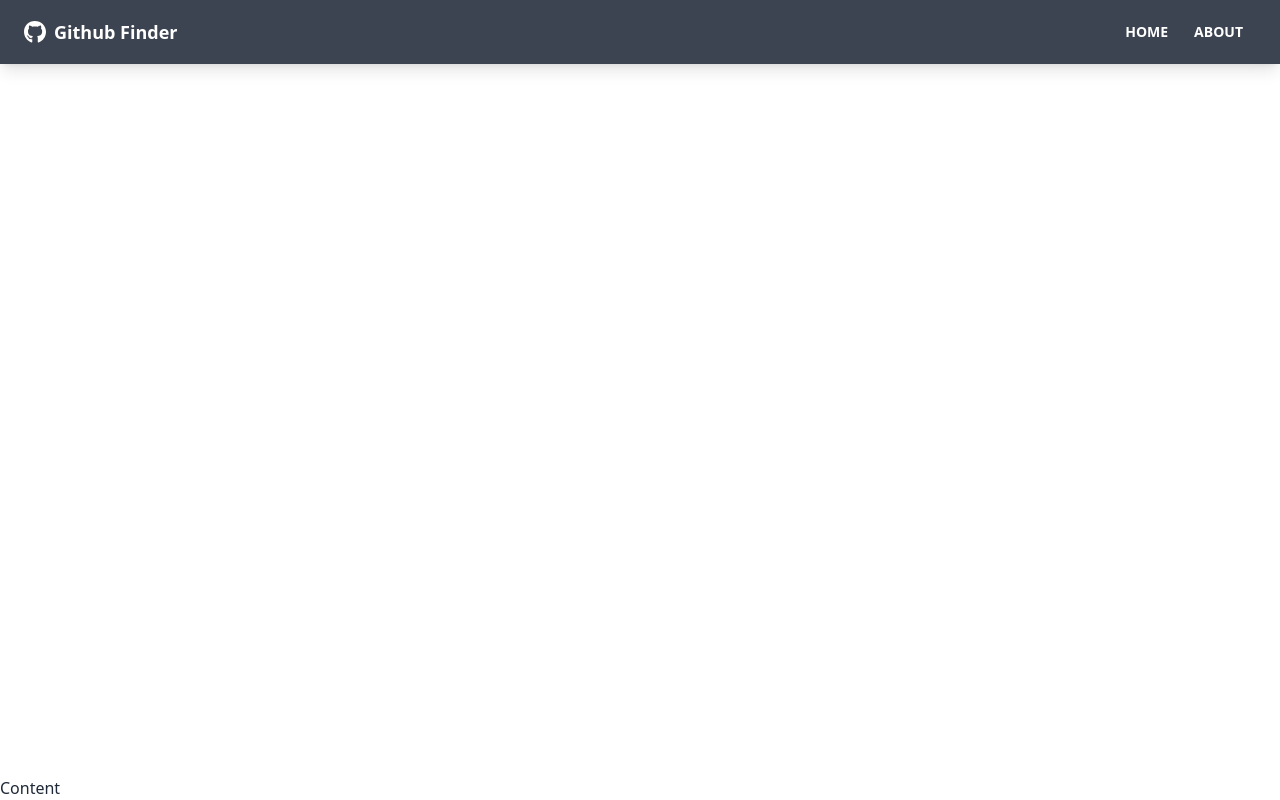
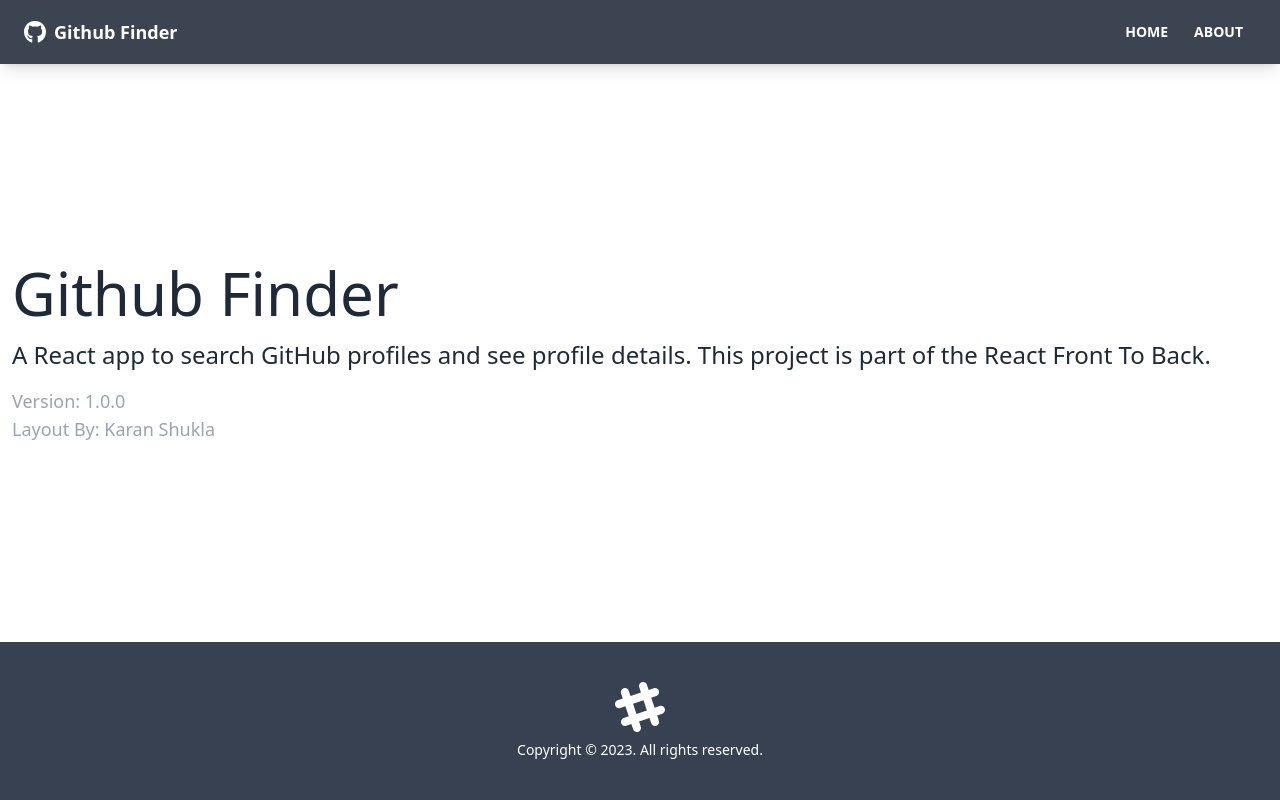
Before and after one commit to karanshukla430/github_finder, a React (Create React App) app: page /about in a window 1280 px wide. Built offline with nearby package versions, Linux system fonts and the light colour scheme.

Commit message:
2nd commit

```diff
--- a/src/App.js
+++ b/src/App.js
@@ -1,5 +1,11 @@
 import { BrowserRouter as Router, Route, Routes } from 'react-router-dom'
 import Navbar from './Components/Layout/Navbar';
+import Footer from './Components/Layout/Footer';
+import About from './pages/About';
+import NotFound from './pages/NotFound';
+import Home from './pages/Home';
+
+
 
 function App() {
   return (
@@ -7,7 +13,18 @@
      <div className="flex flex-col justify-between h-screen">
       <Navbar />
 
-      <main>Content</main>
+      <main className='container mx-auto px-3 pb-12'>
+        <Routes>
+            <Route path='/' element={<Home />} />
+            <Route path='/about' element={<About />} />
+            <Route path='/notfound' element={<NotFound />} />
+            <Route path='/*' element={<NotFound />} />
+        </Routes>
+
+
+      </main>
+
+      <Footer />
      </div>
 
     </Router>
--- /dev/null
+++ b/src/Components/Layout/Footer.jsx
@@ -0,0 +1,28 @@
+
+
+function Footer() {
+    const footerYear = new Date().getFullYear()
+
+  return (
+    <footer className='footer p-10 bg-gray-700 text-primary-content footer-center'>
+        <div>
+        <svg
+          width='50'
+          height='50'
+          viewBox='0 0 24 24'
+          xmlns='http://www.w3.org/2000/svg'
+          fillRule='evenodd'
+          clipRule='evenodd'
+          className='inline-block fill-current'
+        >
+          <path d='M22.672 15.226l-2.432.811.841 2.515c.33 1.019-.209 2.127-1.23 2.456-1.15.325-2.148-.321-2.463-1.226l-.84-2.518-5.013 1.677.84 2.517c.391 1.203-.434 2.542-1.831 2.542-.88 0-1.601-.564-1.86-1.314l-.842-2.516-2.431.809c-1.135.328-2.145-.317-2.463-1.229-.329-1.018.211-2.127 1.231-2.456l2.432-.809-1.621-4.823-2.432.808c-1.355.384-2.558-.59-2.558-1.839 0-.817.509-1.582 1.327-1.846l2.433-.809-.842-2.515c-.33-1.02.211-2.129 1.232-2.458 1.02-.329 2.13.209 2.461 1.229l.842 2.515 5.011-1.677-.839-2.517c-.403-1.238.484-2.553 1.843-2.553.819 0 1.585.509 1.85 1.326l.841 2.517 2.431-.81c1.02-.33 2.131.211 2.461 1.229.332 1.018-.21 2.126-1.23 2.456l-2.433.809 1.622 4.823 2.433-.809c1.242-.401 2.557.484 2.557 1.838 0 .819-.51 1.583-1.328 1.847m-8.992-6.428l-5.01 1.675 1.619 4.828 5.011-1.674-1.62-4.829z'></path>
+        </svg>
+        <p>
+            Copyright &copy; {footerYear}. All rights reserved.
+        </p>
+        </div>
+    </footer>
+  )
+}
+
+export default Footer
--- /dev/null
+++ b/src/pages/About.jsx
@@ -0,0 +1,24 @@
+import React from 'react'
+
+function About() {
+  return (
+    <div>
+       <h1 className="text-6xl mb-4">Github Finder</h1>
+      <p className='mb-4 text-2xl font-light'>
+        A React app to search GitHub profiles and see profile details. This
+        project is part of the React Front To Back.
+      </p>
+      <p className='text-lg text-gray-400'>
+        Version:  <span className='text-gray-400'>1.0.0</span>
+      </p>
+      <p className='text-lg text-gray-400'>
+        Layout By: <a className='text-gray-400' href='https://linkedin.com/in/karan-shukla-b38395230
+'>
+           Karan Shukla
+        </a>
+      </p>
+    </div>
+  )
+}
+
+export default About
--- /dev/null
+++ b/src/pages/Home.jsx
@@ -0,0 +1,9 @@
+
+
+function Home() {
+  return (
+    <div><h1 className="text-6xl">Welcome</h1></div>
+  )
+}
+
+export default Home
--- /dev/null
+++ b/src/pages/NotFound.jsx
@@ -0,0 +1,21 @@
+import { FaHome } from "react-icons/fa"
+import { Link } from "react-router-dom"
+
+function NotFound() {
+  return (
+    <div className="hero">
+    <div className="text-center hero-content">
+        <div className="max-w-lg">
+            <h1 className="text-8xl font-bold mb-8">Oops!</h1>
+            <p className="text-5xl mb-8">404 - Page not found!</p>
+            <Link to='/' className="btn btn-primary btn-lg">
+                <FaHome className="mr-2" />
+                Back to Home
+            </Link>
+        </div>
+      </div>
+    </div>
+  )
+}
+
+export default NotFound
```
